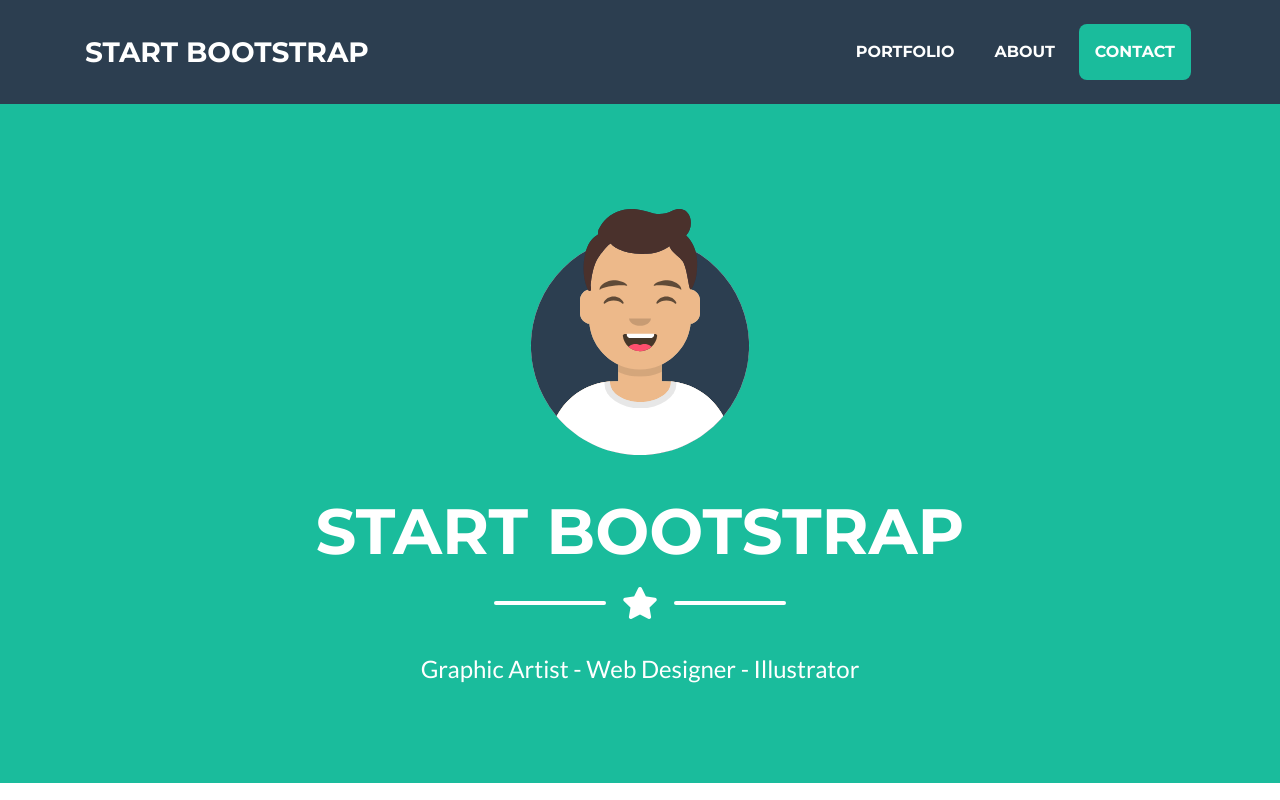
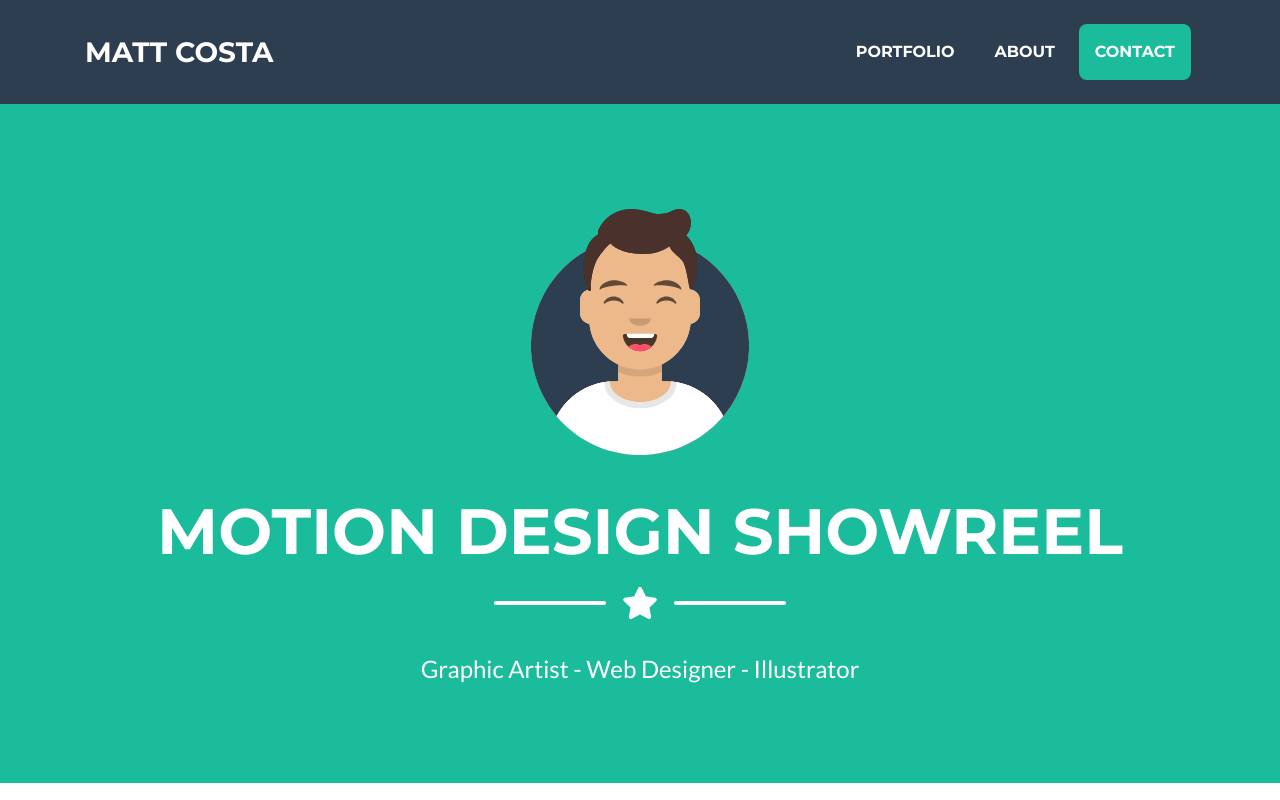
Before and after one commit to mattcostamotion/mattcostamotion.github.io, a website with bundled scripts: page index.html in a window 1280 px wide. Shown: the top 800 px of the page. Built offline with nearby package versions, Linux system fonts and the light colour scheme.

Commit message:
update title and header text

```diff
--- a/index.html
+++ b/index.html
@@ -8,7 +8,7 @@
   <meta name="description" content="">
   <meta name="author" content="">
 
-  <title>Freelancer - Start Bootstrap Theme</title>
+  <title>Matt Costa</title>
 
   <!-- Custom fonts for this theme -->
   <link href="vendor/fontawesome-free/css/all.min.css" rel="stylesheet" type="text/css">
@@ -25,7 +25,7 @@
   <!-- Navigation -->
   <nav class="navbar navbar-expand-lg bg-secondary text-uppercase fixed-top" id="mainNav">
     <div class="container">
-      <a class="navbar-brand js-scroll-trigger" href="#page-top">Start Bootstrap</a>
+      <a class="navbar-brand js-scroll-trigger" href="#page-top">MATT COSTA</a>
       <button class="navbar-toggler navbar-toggler-right text-uppercase font-weight-bold bg-primary text-white rounded" type="button" data-toggle="collapse" data-target="#navbarResponsive" aria-controls="navbarResponsive" aria-expanded="false" aria-label="Toggle navigation">
         Menu
         <i class="fas fa-bars"></i>
@@ -54,7 +54,7 @@
       <img class="masthead-avatar mb-5" src="img/avataaars.svg" alt="">
 
       <!-- Masthead Heading -->
-      <h1 class="masthead-heading text-uppercase mb-0">Start Bootstrap</h1>
+      <h1 class="masthead-heading text-uppercase mb-0">Motion Design Showreel</h1>
 
       <!-- Icon Divider -->
       <div class="divider-custom divider-light">
```
